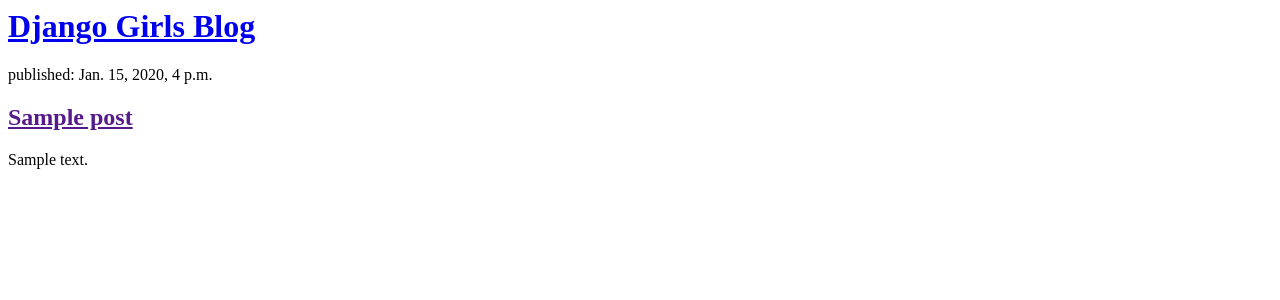
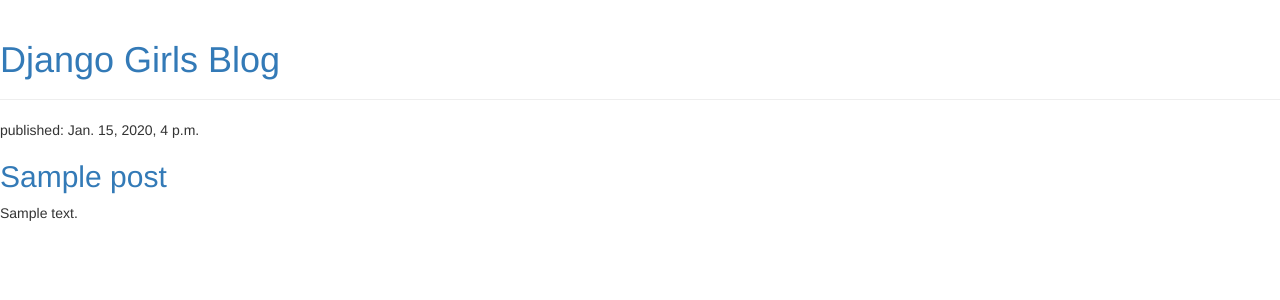
Before and after one commit to Rubel-Mahmud/BLOG_SITE, a Django app: page / in a window 1280 px wide. Shown: the top 300 px of the page. Run offline with Django 3.2, Linux system fonts and the light colour scheme; tables that the repository leaves empty hold one stand-in row (values such as "Sample post"); some libraries are stand-ins or nearby versions.

Commit message:
modify html and css file, make some beautifull style in home page

```diff
--- a/main/settings.py
+++ b/main/settings.py
@@ -121,4 +121,6 @@ USE_TZ = True
 # https://docs.djangoproject.com/en/3.1/howto/static-files/
 
 STATIC_URL = '/static/'
-STATIC_ROOT = os.path.join(BASE_DIR, 'static')
+STATICFILES_DIRS = [
+    os.path.join(BASE_DIR, 'static')
+]
--- a/templates/blog/post_list.html
+++ b/templates/blog/post_list.html
@@ -1,13 +1,18 @@
+{% load static %}
 <html>
     <head>
         <title>Django Girls blog</title>
+        <link rel="stylesheet" href="//maxcdn.bootstrapcdn.com/bootstrap/3.2.0/css/bootstrap.min.css">
+        <link rel="stylesheet" href="//maxcdn.bootstrapcdn.com/bootstrap/3.2.0/css/bootstrap-theme.min.css">
+        <link href="//fonts.googleapis.com/css?family=Lobster&subset=latin,latin-ext" rel="stylesheet" type="text/css">
+        <link rel="stylesheet" href="{% static 'blog/blog.css' %}">
     </head>
     <body>
-        <div>
+        <div class="page-header">
             <h1><a href="/">Django Girls Blog</a></h1>
         </div>
         {% for post in posts %}
-            <div>
+            <div class="post">
                 <p>published: {{ post.published_date }}</p>
                 <h2><a href="">{{ post.title }}</a></h2>
                 <p>{{ post.text|linebreaksbr }}</p>
```
